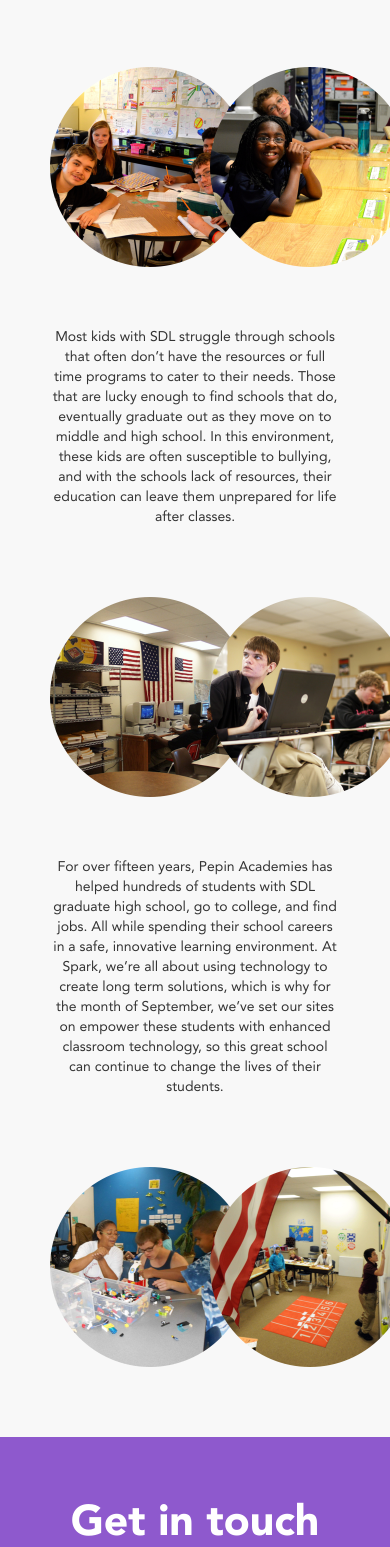
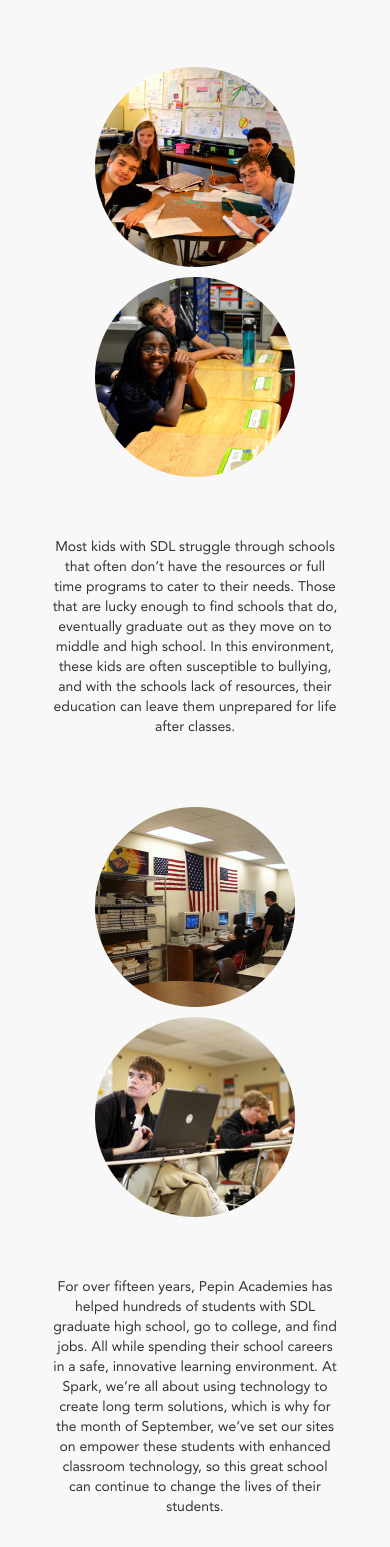
Before and after one commit to sparkthecause/www, a plain HTML site: page causes/index.html in a window 390 px wide. Shown: the part 1038-2585 px from the top of the page. Drawn offline with nearby package versions, Linux system fonts and the light colour scheme; a script that the page names is missing.

Commit message:
fix sizing on mobile

```diff
--- a/causes/index.html
+++ b/causes/index.html
@@ -53,16 +53,16 @@
                                         </div>
                                     </div>
                                     <div class="form-group">
-                                        <label for="inputEmail3" class="col-xs-6 col-sm-2 control-label">Donation</label>
-                                        <label for="inputPassword3" class="col-xs-6 visible-xs control-label">Tip &nbsp;<i class="fa fa-heart"></i></label>
-                                        <div class="col-xs-6 col-sm-4">
+                                        <label for="inputEmail3" class="col-sm-6 col-sm-2 control-label">Donation</label>
+                                        <label for="inputPassword3" class="col-sm-6 visible-xs control-label">Tip &nbsp;<i class="fa fa-heart"></i></label>
+                                        <div class="col-sm-6 col-sm-4">
                                             <div class="input-group">
                                                 <div class="input-group-addon">$</div>
                                                 <input type="number" min="1" class="form-control" id="donationTxt" placeholder="5.00" required>
                                             </div>
                                         </div>
                                         <label for="inputPassword3" class="hidden-xs col-sm-2 control-label">Tip &nbsp;<i class="fa fa-heart"></i></label>
-                                        <div class="col-xs-6 col-sm-4">
+                                        <div class="col-sm-6 col-sm-4">
                                             <select id="tipSelect" class="form-control">
                                                 <option value="0">No tip :(</option>
                                                 <option value="0.5">$0.50</option>
@@ -153,10 +153,10 @@
                 </div>
 
                 <div class="row row-pad">
-                    <div class="col-xs-6">
+                    <div class="col-sm-6">
                         <img class="step-img" src="/assets/img/09_2015/1.png">
                     </div>
-                    <div class="col-xs-6">
+                    <div class="col-sm-6">
                         <img class="step-img" src="/assets/img/09_2015/2.png">
                     </div>
                 </div>
@@ -170,10 +170,10 @@
                 </div>
 
                 <div class="row row-pad">
-                    <div class="col-xs-6">
+                    <div class="col-sm-6">
                         <img class="step-img" src="/assets/img/09_2015/3.png">
                     </div>
-                    <div class="col-xs-6">
+                    <div class="col-sm-6">
                         <img class="step-img" src="/assets/img/09_2015/4.png">
                     </div>
                 </div>
@@ -187,10 +187,10 @@
                 </div>
 
                 <div class="row row-pad">
-                    <div class="col-xs-6">
+                    <div class="col-sm-6">
                         <img class="step-img" src="/assets/img/09_2015/5.png">
                     </div>
-                    <div class="col-xs-6">
+                    <div class="col-sm-6">
                         <img class="step-img" src="/assets/img/09_2015/6.png">
                     </div>
                     <br><br><br>
```
